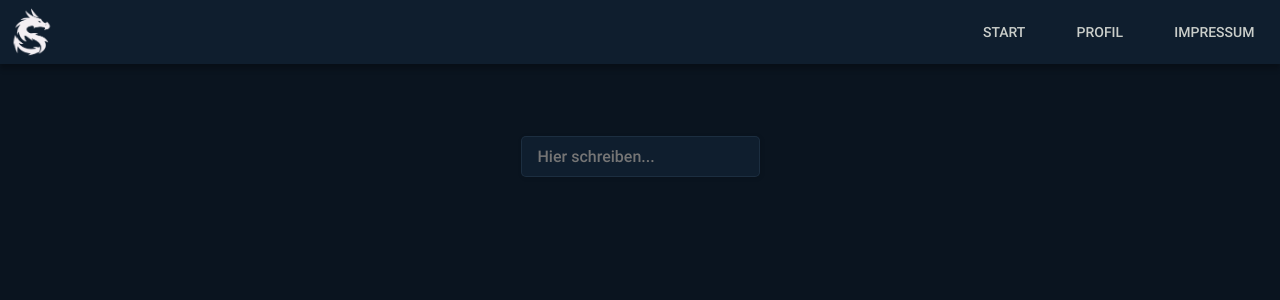
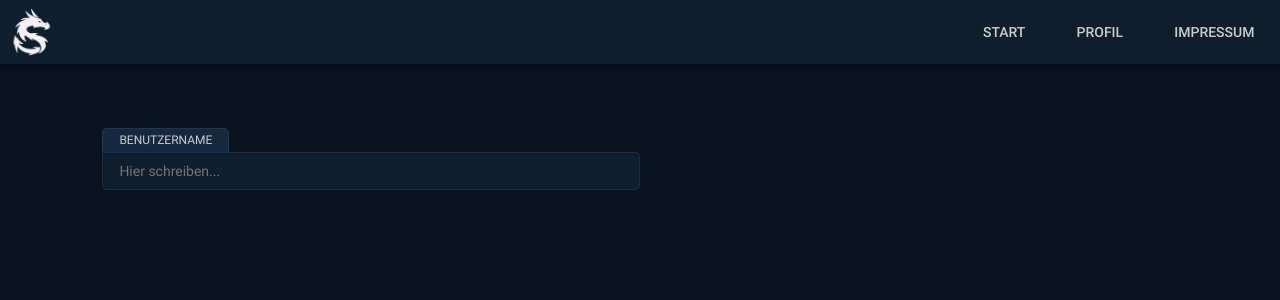
Before and after one commit to skostadinov0141/soulforger-vue, a Vue app: page /account/login in a window 1280 px wide. Shown: the top 300 px of the page. Built offline with nearby package versions, Linux system fonts and the light colour scheme; what vue-cookies would draw is missing.

Commit message:
added inptut field component; TODO: Display errors

```diff
--- /dev/null
+++ b/src/components/login_page/input_field.vue
@@ -0,0 +1,140 @@
+<script setup lang="ts">
+import axios from 'axios';
+import { inject, ref, watch, type Ref } from 'vue';
+
+    interface Props {
+        placeholder?: string,
+        inputType: string,
+        label?: string,
+        autocomplete?: string,
+        spellcheck?: boolean,
+    }
+
+    const props = withDefaults(defineProps<Props>(), {
+        placeholder: 'Hier schreiben...',
+        label: 'Label',
+        autocomplete: 'off',
+        spellcheck: false,
+    })
+
+    let input: Ref<string> = ref('');
+    let wasFocused: Ref<boolean> = ref(false);
+    let hasError: Ref<boolean> = ref(false);
+    let apiHost = inject('apiHost');
+
+    function validateField(){
+        if(props.inputType === 'username' && input.value !== ''){
+            axios
+                .get(`${apiHost}/user_auth/check_username_availability/"${input.value}"`,
+                {
+                    headers:{
+                        accept: 'application/json'
+                    }
+                })
+                .then((response) => {
+                    console.log(response.data);
+                    hasError.value = !response.data.result;
+                })
+                .catch((error) => {
+
+                })
+        }
+    }
+
+    function setBorder(){
+        if(wasFocused.value && hasError.value && input.value !== ''){return 'error';}
+        if(wasFocused.value && !hasError.value && input.value !== ''){return 'valid';}
+        return '';
+    }
+
+</script>
+
+
+<template>
+    <div class="input-container">
+        <label :for="props.inputType" class="input-label">{{ props.label }}</label>
+        <input
+        :id="props.inputType"
+        :name="props.inputType"
+        :autocomplete="props.autocomplete"
+        :type="props.inputType"
+        class="login-input"
+        :class="setBorder()"
+        :spellcheck="props.spellcheck"
+        :placeholder="props.placeholder"
+        v-model="input"
+        @blur="validateField()"
+        @focus="wasFocused = true">
+    </div>
+</template>
+
+
+<style scoped>
+
+    .input-label{
+        margin-right: auto;
+        padding: 2px 16px;
+        font-family: Roboto;
+        font-size: 12px;
+        font-weight: 400;
+        text-transform: uppercase;
+        color: #CACECA;
+        background-color: #14293D;
+        border-radius: 5px 5px 0px 0px;
+        border-top: solid 1px rgba(147, 182, 220, 0.1);
+        border-left: solid 1px rgba(147, 182, 220, 0.1);
+        border-right: solid 1px rgba(147, 182, 220, 0.1);
+    }
+
+    .input-container{
+        display: -webkit-box;
+        display: -ms-flexbox;
+        display: flex;
+        -webkit-box-orient: vertical;
+        -webkit-box-direction: normal;
+            -ms-flex-direction: column;
+                flex-direction: column;
+        -webkit-box-align: stretch;
+            -ms-flex-align: stretch;
+                align-items: stretch;
+        width: 50%;
+    }
+
+    .login-input{
+        border: 0;
+        outline: none;
+        padding: 10px 16px;
+        font-family: Roboto;
+        font-size: 14px;
+        font-weight: 400;
+        color: #CACECA;
+        background-color: #0F1E2E;
+        border-radius: 0px 5px 5px 5px;
+        -webkit-box-shadow: 1px 1px 5px rgba(0, 0, 0, 0.1);
+                box-shadow: 1px 1px 5px rgba(0, 0, 0, 0.1);
+        -webkit-transition: 250ms;
+        -o-transition: 250ms;
+        transition: 250ms;
+        border: solid 1px rgba(147, 182, 220, 0.1);
+
+        -webkit-box-sizing: border-box;
+
+                box-sizing: border-box;
+    }
+
+    .error{
+        border: solid 1px rgba(255, 0, 0, 0.3);
+    }
+
+    .valid{
+        border: solid 1px rgba(0, 255, 0, 0.3);
+    }
+
+    .login-input:focus{
+        -webkit-box-shadow: 3px 3px 5px rgba(0, 0, 0, 0.3);
+                box-shadow: 3px 3px 5px rgba(0, 0, 0, 0.3);
+        border: solid 1px rgba(147, 182, 220, 0.3);
+        background-color: #0F1E2E;
+    }
+
+</style>
--- a/src/main.ts
+++ b/src/main.ts
@@ -8,7 +8,6 @@ import './assets/main.css'
 const app = createApp(App)
 
 app.provide('apiHost','http://127.0.0.1:8000')
-app.provide('showNavigation', true)
 
 app.use(VueCookies)
 app.use(router)
--- a/src/views/LoginScreen.vue
+++ b/src/views/LoginScreen.vue
@@ -1,5 +1,5 @@
 <script setup lang="ts">
-
+import InputField from '../components/login_page/input_field.vue'
 
 
 </script>
@@ -8,42 +8,14 @@
 
 <template>
     <div class="login-container">
-        <input type="text" class="login-input" spellcheck="false" placeholder="Hier schreiben...">
+        <InputField input-type="username"
+        label="Benutzername"/>
     </div>
 </template>
 
 
 
 <style scoped>
-
-    .login-input{
-        margin: 8px;
-        border: 0;
-        outline: none;
-        padding: 10px 16px;
-        font-family: Roboto;
-        font-size: 16px;
-        font-weight: 500;
-        color: #CACECA;
-        background-color: #0F1E2E;
-        border-radius: 5px;
-        -webkit-box-shadow: 1px 1px 5px rgba(0, 0, 0, 0.1);
-                box-shadow: 1px 1px 5px rgba(0, 0, 0, 0.1);
-        -webkit-transition: 250ms;
-        -o-transition: 250ms;
-        transition: 250ms;
-        border: solid 1px rgba(147, 182, 220, 0.1);
-
-        -webkit-box-sizing: border-box;
-
-                box-sizing: border-box;
-    }
-
-    .login-input:focus{
-        -webkit-box-shadow: 3px 3px 5px rgba(0, 0, 0, 0.3);
-                box-shadow: 3px 3px 5px rgba(0, 0, 0, 0.3);
-        border: solid 1px rgba(147, 182, 220, 0.3);
-    }
 
     .login-container{
         display: -webkit-box;
@@ -53,9 +25,9 @@
         -webkit-box-direction: normal;
             -ms-flex-direction: column;
                 flex-direction: column;
-        -webkit-box-align: center;
-            -ms-flex-align: center;
-                align-items: center;
+        -webkit-box-align: stretch;
+            -ms-flex-align: stretch;
+                align-items: stretch;
         justify-items: center;
         padding: 16vh 8vw;
         min-height: 100vh;
```
